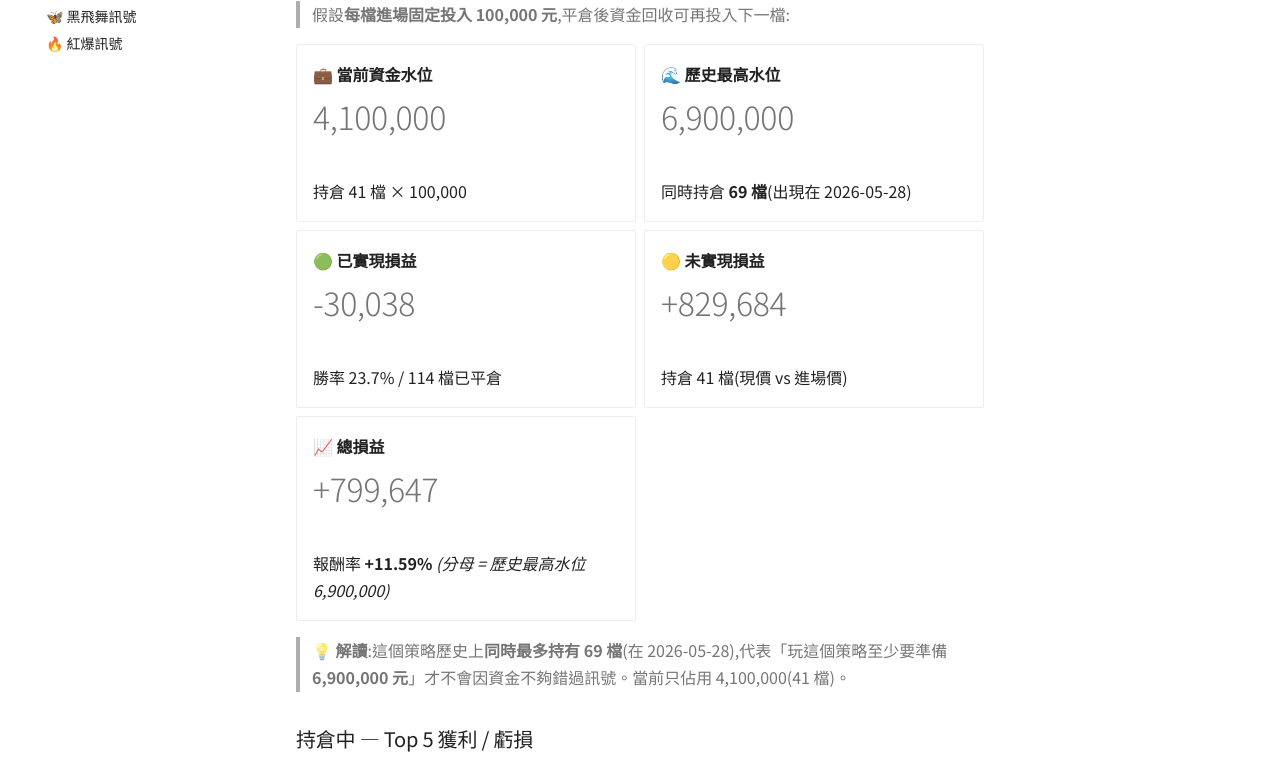
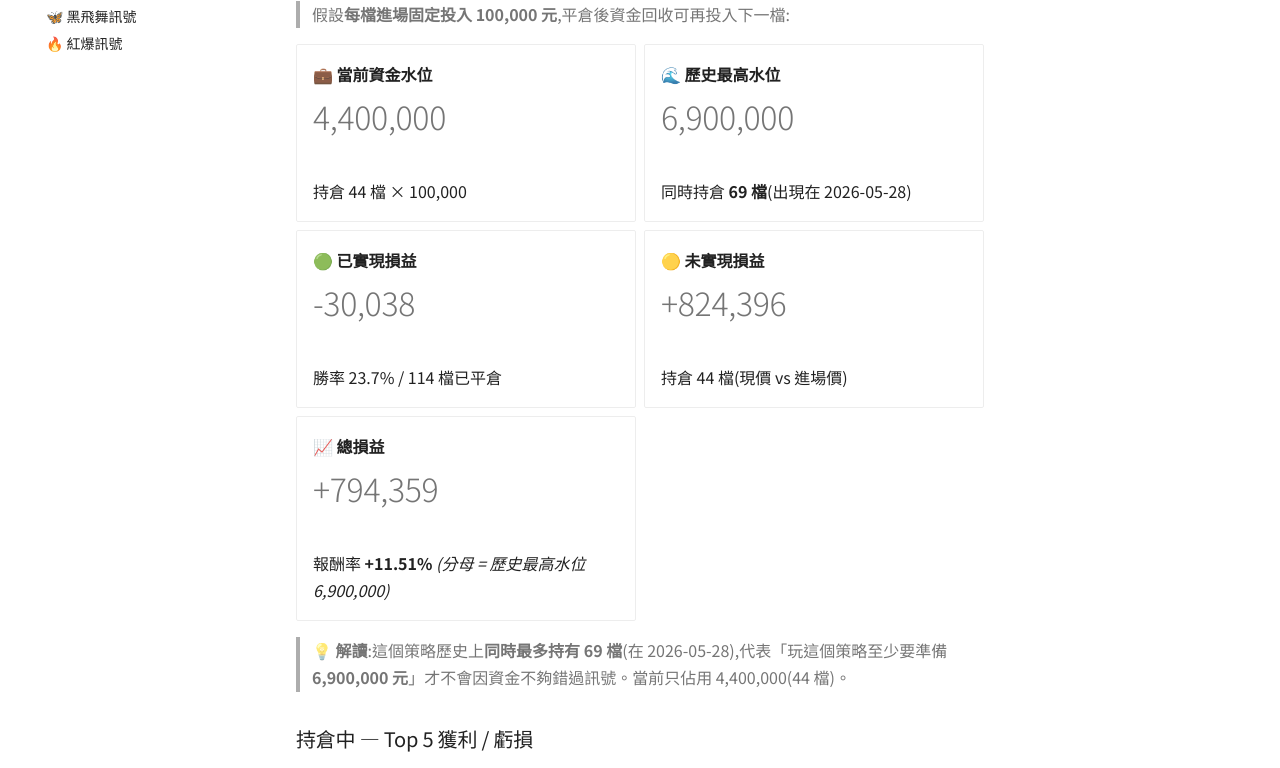
Before and after one commit to ShoppingLiao/stock-analysis-public, an MkDocs documentation site: the page built from docs/signals_capital.md, in a window 1280 px wide and 1400 px high, scrolled down 359 px. Shown: the part 167-935 px from the top of the window. Built offline with MkDocs 1.6.1 and Material for MkDocs 9.7.7, drawn with Linux system fonts in a browser that asks for light colours; comment, search, counter and statistics services are not loaded; some of the changed text lies outside the part shown.

Commit message:
docs(signals): update BB + RB + capital (2026-06-03)

```diff
--- a/docs/signals_capital.md
+++ b/docs/signals_capital.md
@@ -17,9 +17,9 @@
 
 -   **💼 當前資金水位**
 
-    # 4,100,000
+    # 4,400,000
 
-    持倉 41 檔 × 100,000
+    持倉 44 檔 × 100,000
 
 -   **🌊 歷史最高水位**
 
@@ -35,19 +35,19 @@
 
 -   **🟡 未實現損益**
 
-    # +829,684
+    # +824,396
 
-    持倉 41 檔(現價 vs 進場價)
+    持倉 44 檔(現價 vs 進場價)
 
 -   **📈 總損益**
 
-    # +799,647
+    # +794,359
 
-    報酬率 **+11.59%** _(分母 = 歷史最高水位 6,900,000)_
+    報酬率 **+11.51%** _(分母 = 歷史最高水位 6,900,000)_
 
 </div>
 
-> **💡 解讀**:這個策略歷史上**同時最多持有 69 檔**(在 2026-05-28),代表「玩這個策略至少要準備 **6,900,000 元**」才不會因資金不夠錯過訊號。當前只佔用 4,100,000(41 檔)。
+> **💡 解讀**:這個策略歷史上**同時最多持有 69 檔**(在 2026-05-28),代表「玩這個策略至少要準備 **6,900,000 元**」才不會因資金不夠錯過訊號。當前只佔用 4,400,000(44 檔)。
 
 ### 持倉中 — Top 5 獲利 / 虧損
 
@@ -59,10 +59,10 @@
 | 🟢 | 6207 | 雷科 | 2026-05-20 | 80.60 | 127.00 | **+57,568** | **+57.57%** |
 | 🟢 | 2356 | 英業達 | 2026-05-18 | 52.00 | 80.60 | **+55,000** | **+55.00%** |
 | 🔴 | 8028 | 昇陽半導體 | 2026-06-01 | 356.50 | 335.00 | **-6,031** | **-6.03%** |
+| 🔴 | 4526 | 東台 | 2026-06-03 | 44.80 | 42.15 | **-5,915** | **-5.92%** |
 | 🔴 | 6285 | 啟碁 | 2026-05-29 | 323.50 | 306.00 | **-5,410** | **-5.41%** |
 | 🔴 | 3042 | 晶技 | 2026-05-28 | 217.50 | 210.00 | **-3,448** | **-3.45%** |
-| 🔴 | 4739 | 康普 | 2026-06-02 | 107.50 | 107.50 | **+0** | **+0.00%** |
-| 🔴 | 3357 | 臺慶科 | 2026-06-02 | 289.50 | 289.50 | **+0** | **+0.00%** |
+| 🔴 | 2454 | 聯發科 | 2026-06-03 | 4560.00 | 4525.00 | **-768** | **-0.77%** |
 
 !!! info "⚠️ 資金模擬說明"
     每檔固定投入 **100,000 元**(教育性質,實際操作會依 TDMD 評分動態調整部位)。
@@ -139,9 +139,9 @@
 
 -   **💼 當前資金水位**
 
-    # 16,700,000
+    # 17,000,000
 
-    BB 4,100,000 + RB 12,600,000
+    BB 4,400,000 + RB 12,600,000
 
 -   **🌊 兩策略歷史最高水位**
 
@@ -157,15 +157,15 @@
 
 -   **🟡 未實現損益**
 
-    # +2,522,975
+    # +2,517,687
 
-    BB +829,684 + RB +1,693,290
+    BB +824,396 + RB +1,693,290
 
 -   **📈 總損益**
 
-    # +2,492,937
+    # +2,487,649
 
-    報酬率 **+12.78%** _(分母 = 兩策略歷史最高水位)_
+    報酬率 **+12.76%** _(分母 = 兩策略歷史最高水位)_
 
 </div>
 
```
Also changed, not shown: docs/signals_black_butterfly.md (+19 -16 lines).
